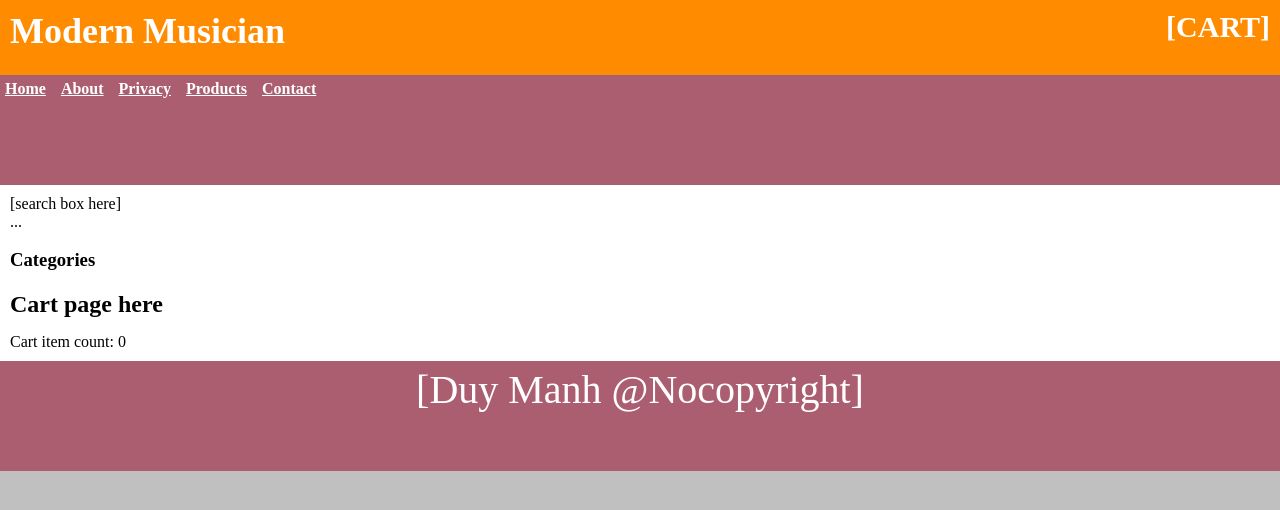
After one commit to DuyManh1905/SAD-2024_PTIT, a Django app: page /cart/ in a window 1280 px wide. The commit adds this page. Shown: the top 510 px of the page. Run offline with Django 5.2, Linux system fonts and the light colour scheme; data that the repository does not hold is empty.

Commit message:
xong cart logic

```diff
--- /dev/null
+++ b/cart/cart.py
@@ -0,0 +1,99 @@
+from .models import CartItem
+from catalog.models import Product
+from django.shortcuts import get_object_or_404
+from django.http import HttpResponseRedirect
+
+import decimal
+import random
+
+CART_ID_SESSION_KEY = "cart_id"
+
+
+def _cart_id(request):
+    if request.session.get(CART_ID_SESSION_KEY, "") == "":
+        request.session[CART_ID_SESSION_KEY] = _generate_cart_id()
+    return request.session[CART_ID_SESSION_KEY]
+
+
+def _generate_cart_id():
+    cart_id = ""
+    characters = (
+        "ABCDEFGHIJKLMNOPQRSTUVWXYZabcdefghijklmnopqrstuvwxyz1234567890!@#$%^&*()"
+    )
+    cart_id_length = 50
+    for y in range(cart_id_length):
+        cart_id += characters[random.randint(0, len(characters) - 1)]
+    return cart_id
+
+
+# return all items from the current user's cart
+def get_cart_items(request):
+    return CartItem.objects.filter(cart_id=_cart_id(request))
+
+
+# add an item to the cart
+def add_to_cart(request):
+    postdata = request.POST.copy()
+    # get product slug from post data, return blank if empty
+    product_slug = postdata.get("product_slug", "")
+    # get quantity added, return 1 if empty
+    quantity = postdata.get("quantity", 1)
+    # fetch the product or return a missing page error
+    p = get_object_or_404(Product, slug=product_slug)
+    # get products in cart
+    cart_products = get_cart_items(request)
+    product_in_cart = False
+    # check to see if item is already in cart
+    for cart_item in cart_products:
+        if cart_item.product.id == p.id:
+            # update the quantity if found
+            cart_item.augment_quantity(quantity)
+            product_in_cart = True
+    if not product_in_cart:
+        # create and save a new cart item
+        ci = CartItem()
+        ci.product = p
+        ci.quantity = quantity
+        ci.cart_id = _cart_id(request)
+        ci.save()
+
+
+# returns the total number of items in the user's cart
+def cart_distinct_item_count(request):
+    return get_cart_items(request).count()
+
+
+def get_single_item(request, item_id):
+    return get_object_or_404(CartItem, id=item_id, cart_id=_cart_id(request))
+
+
+# update quantity for single item
+def update_cart(request):
+    postdata = request.POST.copy()
+    item_id = postdata["item_id"]
+    quantity = postdata["quantity"]
+    cart_item = get_single_item(request, item_id)
+    if cart_item:
+        if int(quantity) > 0:
+            cart_item.quantity = int(quantity)
+            cart_item.save()
+        else:
+            remove_from_cart(request)
+
+
+# remove a single item from cart
+def remove_from_cart(request):
+    postdata = request.POST.copy()
+    item_id = postdata["item_id"]
+    cart_item = get_single_item(request, item_id)
+    if cart_item:
+        cart_item.delete()
+
+
+# gets the total cost for the current cart
+def cart_subtotal(request):
+    cart_total = decimal.Decimal("0.00")
+    cart_products = get_cart_items(request)
+    for cart_item in cart_products:
+        cart_total += cart_item.product.price * cart_item.quantity
+    return cart_total
--- /dev/null
+++ b/cart/urls.py
@@ -0,0 +1,7 @@
+from django.urls import path, include
+from . import views
+from .views import show_cart
+
+urlpatterns = [
+    path("", views.show_cart, {'template_name': 'cart/cart.html'}, name="show_cart",),
+]
--- a/cart/views.py
+++ b/cart/views.py
@@ -1,3 +1,14 @@
 from django.shortcuts import render
+from . import views
+from cart import cart
+
 
 # Create your views here.
+def show_cart(request, template_name="cart/cart.html"):
+    cart_items = cart.get_cart_items(request)
+    print('cart_items', cart_items)
+    page_title = "Shopping Cart"
+    cart_subtotal = cart.cart_subtotal(request)
+    print('subtotal', cart_subtotal)
+    cart_item_count = len(cart_items)
+    return render(request, template_name,  locals(),)
--- a/catalog/forms.py
+++ b/catalog/forms.py
@@ -1,5 +1,5 @@
 from django import forms
-from .models import Product
+from .models import Product, Category
 from django.core.exceptions import ValidationError
 
 class ProductAdminForm(forms.ModelForm):
--- a/ecomstore/urls.py
+++ b/ecomstore/urls.py
@@ -21,5 +21,6 @@ urlpatterns = [
     path('admin/', admin.site.urls),
     path("", include("catalog.urls")),
     path("catalog/", include("catalog.urls")),
-    path('preview/',include('preview.urls'))
+    path('preview/',include('preview.urls')),
+    path("cart/", include("cart.urls")),
 ]
--- a/static/css.css
+++ b/static/css.css
@@ -145,3 +145,47 @@ div.product_image {
     float: left;
     padding: 0 10px 10px 0;
 }
+
+ul.errorlist {
+    background-color: Red;
+    color: White;
+}
+
+/* styles for shopping cart page */
+table#shopping_cart {
+    width: 100%;
+    border-collapse: collapse;
+    color: #616161;
+}
+
+h1,
+caption {
+    text-align: left;
+    font-size: x-large;
+    margin-bottom: 15px;
+    color: Black;
+}
+
+th,
+td {
+    text-align: left;
+    padding: 3px;
+}
+
+thead th {
+    color: White;
+    background-color: #616161;
+}
+
+tfoot th {
+    height: 40px;
+}
+
+table#shopping_cart th.right,
+td.right {
+    text-align: right;
+}
+
+a.cart {
+    color: DarkOrange;
+}
--- /dev/null
+++ b/templates/cart/cart.html
@@ -0,0 +1,6 @@
+{% extends 'catalog.html' %}
+
+{% block content %}
+    <h1>Cart page here</h1>
+    Cart item count: {{cart_item_count}}
+{% endblock %}
```
Also changed, not shown: catalog/views.py (+39 -3 lines), templates/catalog/product.html (+13 -1 lines), cart/migrations/0001_initial.py (added).
